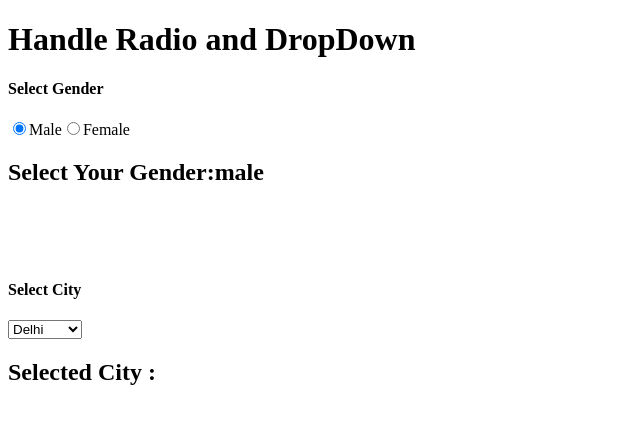
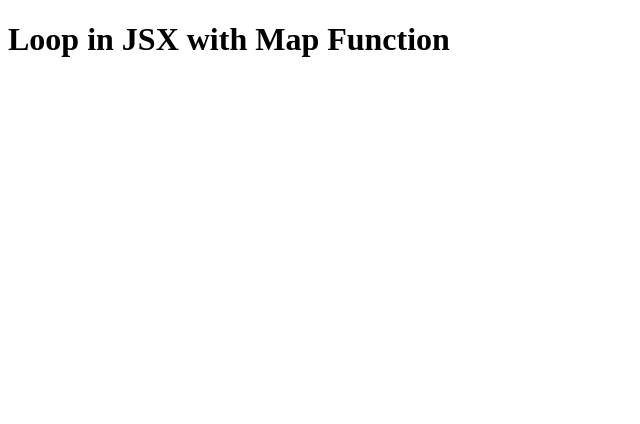
Before and after one commit to shubhamyadav-29/React_Fres_Start, a React (Vite) app: page / in a window 1280 px wide. Shown: the top 424 px of the page, without its empty margins (0-640 px from the left). Built offline with nearby package versions, Linux system fonts and the light colour scheme.

Commit message:
now we are moving to Loops in jsx with Map function

```diff
--- a/src/App.jsx
+++ b/src/App.jsx
@@ -1,24 +1,9 @@
-import { useState } from "react";
+
 function App(){
-  const [gender,setGender] =  useState('male');
-  const [city,setCity] = useState('');
+
   return(
     <div>
-      <h1>Handle Radio and DropDown</h1>
-      <h4>Select Gender</h4>
-      <input type="radio"  onChange={(event)=>setGender(event.target.value)} name="gender" value={"male"} checked={gender=='male'} id="male"  />
-      <label htmlFor="male">Male</label>
-      <input type="radio"  onChange={(event)=>setGender(event.target.value)} name="gender" value={"female"} checked={gender=='female'} id="female" />
-       <label htmlFor="female">Female</label>
-       <h2>Select Your Gender:{gender}</h2>
-       <br /><br /><br />
-       <h4>Select City</h4>
-       <select onChange={(event)=>setCity(event.target.value)} defaultValue={"Delhi"} >
-        <option value="noida">Noida</option>
-        <option value="Gurgaon">Gurgaon</option>
-        <option value="Delhi">Delhi</option>
-       </select>
-       <h2>Selected City : {city}</h2>
+     <h1>Loop in JSX with Map Function</h1>
     </div>
   )
 }
```
